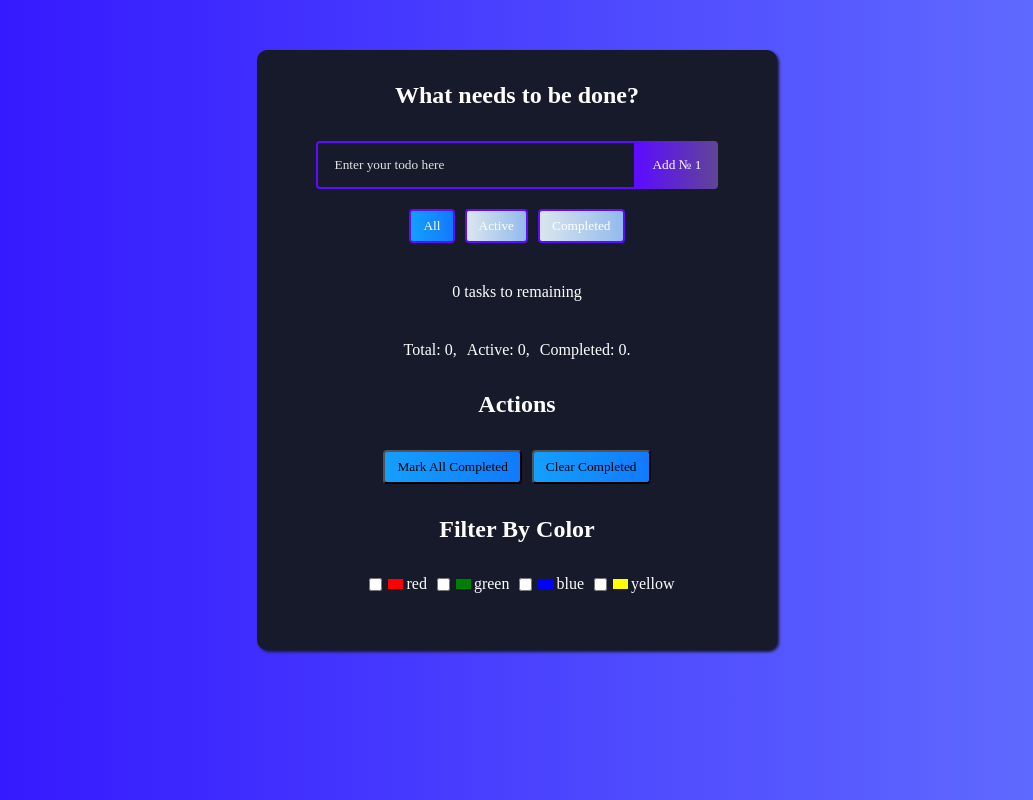
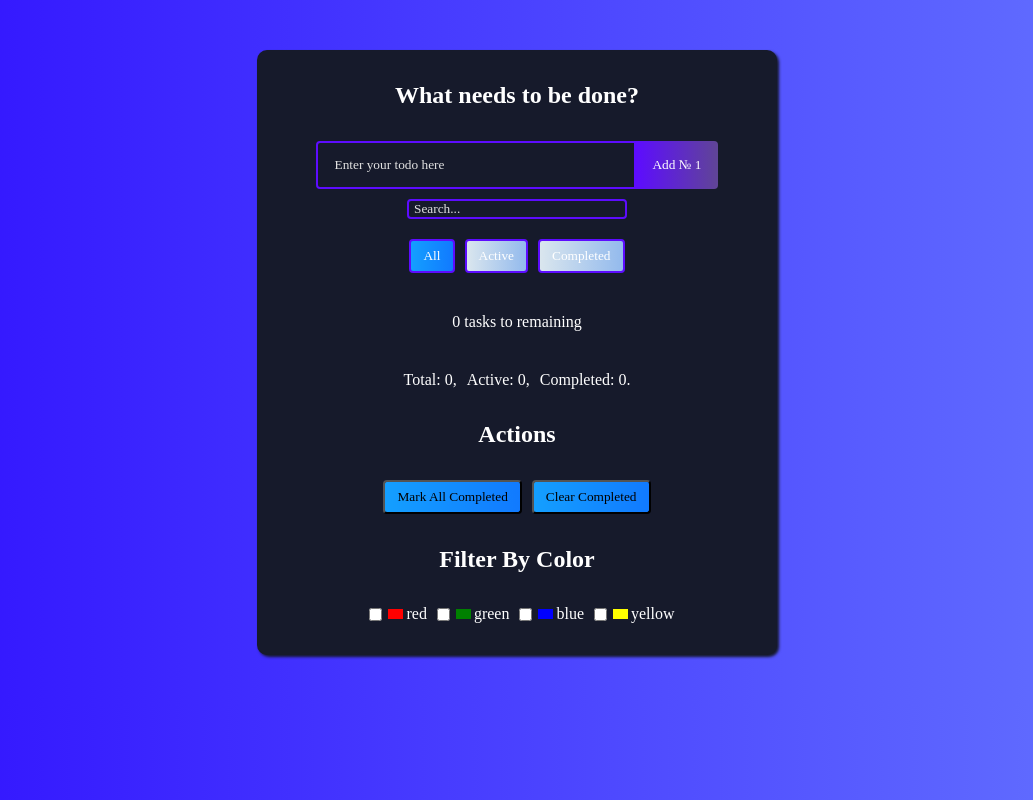
Before and after one commit to dimon08888/my-todo, a React (Create React App) app: page / in a window 1280 px wide. Shown: the whole page, without its empty margins (123-1156 px from the left). Built offline with nearby package versions, Linux system fonts and the light colour scheme.

Commit message:
Добавлен поиск по названию задания

```diff
--- a/src/App.css
+++ b/src/App.css
@@ -53,6 +53,21 @@ button {
 .todo-input::placeholder {
   color: #e2e2e2;
 }
+
+.search {
+  border-radius: 4px;
+  width: 220px;
+  margin-top: 10px;
+  background: transparent;
+  border: 2px solid #5d0cff;
+  color: #fff;
+  padding-left: 5px;
+}
+
+.search::placeholder {
+  color: #e2e2e2;
+}
+
 
 .todo-button {
   padding: 16px;
--- a/src/App.tsx
+++ b/src/App.tsx
@@ -27,13 +27,15 @@ function App() {
   const [active, setActive] = useState(FilterButtons.All)
   const [totalActive, setTotalActive] = useState<Todos[]>([])
   const [totalCompleted, setTotalCompleted] = useState<Todos[]>([])
-  const [filterByColor, setFilterByColor] = useState<Todos[]>([])
+  const [search, setSearch] = useState('')
 
   const colors = ['red', 'green', 'blue', 'yellow']
 
   useEffect(() => {
-    setFilterTodos(todos)
-  }, [todos])
+    setFilterTodos(
+      todos.filter(todo => todo.text.toLowerCase().includes(search.toLowerCase()))
+    )
+  }, [todos, search])
 
   useEffect(() => {
     setTotalActive(todos.filter(todo => !todo.completed))
@@ -191,6 +193,15 @@ function App() {
         <button className='todo-button'>Add № {todos.length + 1}</button>
       </form>
 
+      <div>
+        <input
+          className='search'
+          type='text'
+          placeholder='Search...'
+          onChange={e => setSearch(e.target.value)}
+        />
+      </div>
+
       <div className='filters'>
         <button
           className={active === 'All' ? 'action-filter' : 'not-action-filter'}
```
